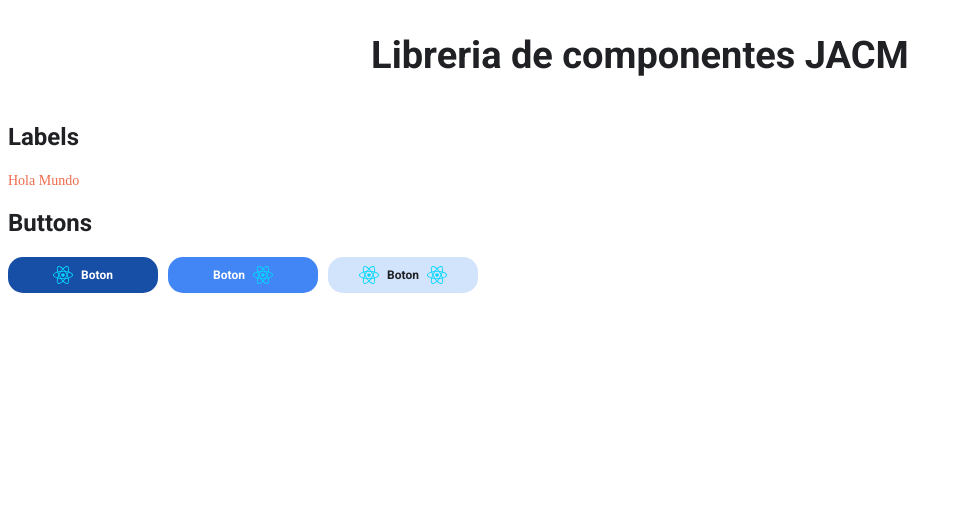
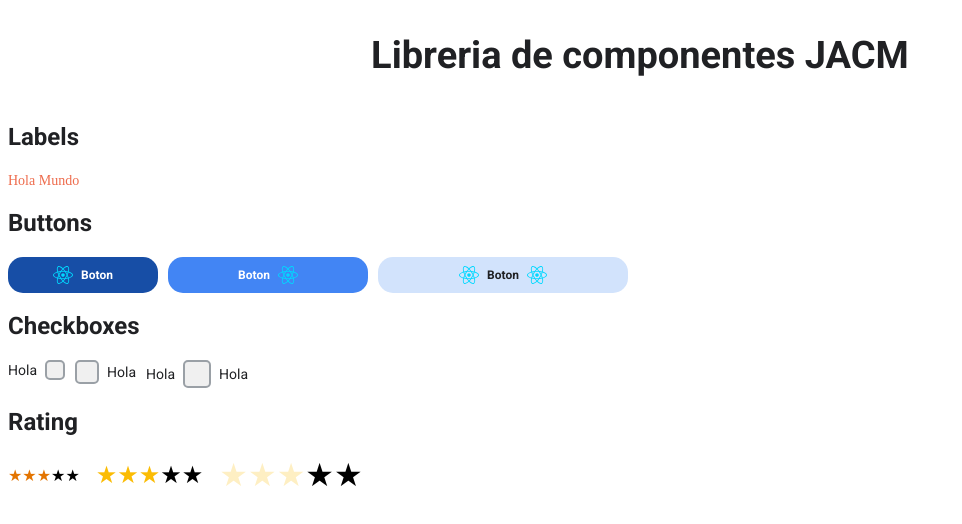
Before and after one commit to Jonathan1612/jacm-library, a React (Vite) app: page / in a window 1280 px wide. Shown: the top 524 px of the page, without its empty margins (0-962 px from the left). Built offline with nearby package versions, Linux system fonts and the light colour scheme.

Commit message:
Se agrega nuevos componentes Checbox y Raing

```diff
--- a/src/App.tsx
+++ b/src/App.tsx
@@ -1,9 +1,15 @@
-import Button from './components/Button/Button'
-import Label from './components/Label/Label'
-import icon from './assets/react.svg'
-import './App.css'
+import Button from './components/Button/Button';
+import Label from './components/Label/Label';
+import icon from './assets/react.svg';
+import Checkbox from './components/Checkbox/Checkbox';
+import './App.css';
+import Rating from './components/Rating/Rating';
 
 function App() {
+
+  const handleChangeRating = (newRating: number) => {
+    console.log(`Nuevo rating: ${newRating}`);
+  };
 
   return (
     <>
@@ -23,15 +29,61 @@ function App() {
             <Button variant='primary' name='Boton' size='small' leftIcon={icon} />
           </div>
           <div style={{marginRight: '10px'}}>
-            <Button variant='secondary' name='Boton' size='small' rightIcon={icon} />
+            <Button variant='secondary' name='Boton' size='medium' rightIcon={icon} />
           </div>
           <div style={{marginRight: '10px'}}>
-            <Button className='prueba' variant='normal' name='Boton' size='small' leftIcon={icon} rightIcon={icon} />
+            <Button className='prueba' variant='normal' name='Boton' size='large' leftIcon={icon} rightIcon={icon} />
+          </div>
+        </div>
+      </div>
+      <div>
+        <h2 className='component'>Checkboxes</h2>
+        <div style={{display: 'flex'}}>
+          <div style={{marginRight: '10px'}}>
+            <Checkbox variant='primary' size='small' nameLeft='Hola' />
+          </div>
+          <div style={{marginRight: '10px'}}>
+            <Checkbox variant='primary' size='medium' nameRight='Hola'/>
+          </div>
+          <div style={{marginRight: '10px'}}>
+            <Checkbox variant='primary' size='large' nameLeft='Hola' nameRight='Hola'/>
+          </div>
+        </div>
+      </div>
+      <div>
+        <h2 className='component'>Rating</h2>
+        <div style={{display: 'flex', alignItems: 'center'}}>
+          <div style={{ marginRight: '16px'}}>
+            <Rating
+                maxRating={5}
+                initialRating={3}
+                variant='primary'
+                size='small'
+                onRatingChange={handleChangeRating}
+              />
+          </div>
+          <div style={{ marginRight: '16px'}}>
+            <Rating
+                maxRating={5}
+                initialRating={3}
+                variant='secondary'
+                size='medium'
+                onRatingChange={handleChangeRating}
+              />
+          </div>
+          <div style={{ marginRight: '16px'}}>
+            <Rating
+                maxRating={5}
+                initialRating={3}
+                variant='normal'
+                size='large'
+                onRatingChange={handleChangeRating}
+              />
           </div>
         </div>
       </div>
     </>
-  )
+  );
 }
 
-export default App
+export default App;
--- a/src/components/Button/Button.tsx
+++ b/src/components/Button/Button.tsx
@@ -23,6 +23,7 @@ const Button: React.FC<ButtonProps> = ({
   return (
     <button
       className={`${styles.button} ${styles[variant]} ${styles[size]} ${className}`}
+      style={buttonProps.style || {}}
       {...buttonProps}
     >
       { leftIcon && <img className={styles.leftIcon} src={leftIcon} /> }
--- a/src/components/Checkbox/Checkbox.module.css
+++ b/src/components/Checkbox/Checkbox.module.css
@@ -0,0 +1,81 @@
+/* Estilos generales para el checkbox */
+.checkboxContainer {
+    display: flex;
+    align-items: center;
+    cursor: pointer;
+    font-family: "Roboto", sans-serif;
+    font-size: 14px;
+    font-weight: 400;
+}
+
+/* Ocultar el checkbox nativo */
+.checkbox {
+    position: absolute;
+    opacity: 0;
+    cursor: pointer;
+}
+
+/* Personalización del checkmark */
+.checkmark {
+    background-color: #f0f0f0;
+    border: 2px solid #9AA0A6;
+    border-radius: 5px;
+    position: relative;
+    display: flex;
+    justify-content: center;
+    align-items: center;
+    transition: background-color 0.2s, border-color 0.2s;
+}
+
+/* Icono dentro del checkmark cuando está seleccionado */
+.primary {
+    background-color: #4285F4;
+    border-color: #4285F4;
+}
+
+.primary::after {
+    content: '';
+    width: 5px;
+    height: 12px;
+    border: solid white;
+    border-width: 0 2px 2px 0;
+    transform: rotate(45deg);
+}
+
+.secondary {
+    background-color: #4285F4;
+    border-color: #4285F4;
+}
+
+.normal {
+    background-color: #4285F4;
+    border-color: #4285F4;
+}
+
+.small {
+    width: 10px;
+    height: 10px;
+    padding: 2px 3px 4px 3px;
+}
+
+.medium {
+    width: 14px;
+    height: 14px;
+    padding: 2px 3px 4px 3px;
+}
+
+.large {
+    width: 18px;
+    height: 18px;
+    padding: 2px 3px 4px 3px;
+}
+/* Texto de la etiqueta */
+.labelTextLeft {
+    margin-right: 8px;
+    color: #202124;
+}
+
+.labelTextRight {
+    margin-left: 8px;
+    color: #202124;
+}
--- a/src/components/Checkbox/Checkbox.tsx
+++ b/src/components/Checkbox/Checkbox.tsx
@@ -1,15 +1,46 @@
-import React from 'react'
+import { useState, CSSProperties, InputHTMLAttributes } from 'react';
+import styles from './Checkbox.module.css';
 
 type CheckboxProps = {
+  variant?: "primary" | "secondary" | "normal";
+  size?: "small" | "large" | "medium";
+  className?: string;
+  style?: CSSProperties;
+  nameLeft?: string;
+  nameRight?: string;
+  initialChecked?: boolean;
+} & Omit<InputHTMLAttributes<HTMLInputElement>, 'type'>;
 
-}
+const Checkbox: React.FC<CheckboxProps> = ({
+  variant = 'primary',
+  size = 'small',
+  nameLeft,
+  nameRight,
+  initialChecked = false,
+  className = '',
+  ...inputProps
+}) => {
 
-const Checkbox = () => {
+  const [checked, setChecked] = useState(initialChecked);
+
+  const handleCheckboxChange = () => {
+    setChecked(!checked);
+  };
+
   return (
-    <div>
+    <label className={`${styles.checkboxContainer}`} style={inputProps.style || {}}>
+      <input
+        type="checkbox"
+        checked={checked}
+        onChange={handleCheckboxChange}
+        className={styles.checkbox}
+        {...inputProps}
+      />
+      {nameLeft && <span className={styles.labelTextLeft}>{nameLeft}</span> }
+      <span className={`${className} ${styles[size]} ${styles.checkmark} ${checked && styles[variant]}`}></span>
+      {nameRight && <span className={styles.labelTextRight}>{nameRight}</span> }
+    </label>
+  );
+};
 
-    </div>
-  )
-}
-
-export default Checkbox
+export default Checkbox;
--- /dev/null
+++ b/src/components/Rating/Rating.module.css
@@ -0,0 +1,36 @@
+.ratingContainer {
+    display: flex;
+    align-items: center;
+  }
+
+  .star {
+    cursor: pointer;
+    transition: color 0.2s;
+    user-select: none;
+  }
+
+  /* Tamaños */
+  .small {
+    font-size: 16px;
+  }
+
+  .medium {
+    font-size: 24px;
+  }
+
+  .large {
+    font-size: 32px;
+  }
+
+  /* Variantes */
+  .primary {
+    color: #E37400;
+  }
+
+  .secondary {
+    color: #FBBC04;
+  }
+
+  .normal {
+    color: #FEEFC3;
+  }
--- /dev/null
+++ b/src/components/Rating/Rating.tsx
@@ -0,0 +1,49 @@
+import { useState, CSSProperties } from 'react';
+import styles from './Rating.module.css';
+
+type RatingProps = {
+  maxRating?: number; // Número máximo de estrellas
+  initialRating?: number; // Puntuación inicial seleccionada
+  variant?: 'primary' | 'secondary' | 'normal'; // Variantes de estilo
+  size?: 'small' | 'medium' | 'large'; // Tamaños de las estrellas
+  className?: string;
+  style?: CSSProperties;
+  onRatingChange?: (rating: number) => void; // Callback para manejar cambios en la puntuación
+};
+
+const Rating: React.FC<RatingProps> = ({
+  maxRating = 8,
+  initialRating = 0,
+  variant = 'primary',
+  size = 'medium',
+  className = '',
+  style,
+  onRatingChange,
+}) => {
+  const [rating, setRating] = useState(initialRating);
+
+  const handleRating = (index: number) => {
+    setRating(index + 1);
+    if (onRatingChange) {
+      onRatingChange(index + 1);
+    }
+  };
+
+  return (
+    <div className={`${styles.ratingContainer} ${className}`} style={style}>
+      {Array.from({ length: maxRating }, (_, index) => (
+        <span
+          key={index}
+          className={`${styles.star} ${styles[size]} ${
+            index < rating ? styles[variant] : ''
+          }`}
+          onClick={() => handleRating(index)}
+        >
+          ★
+        </span>
+      ))}
+    </div>
+  );
+};
+
+export default Rating;
```
